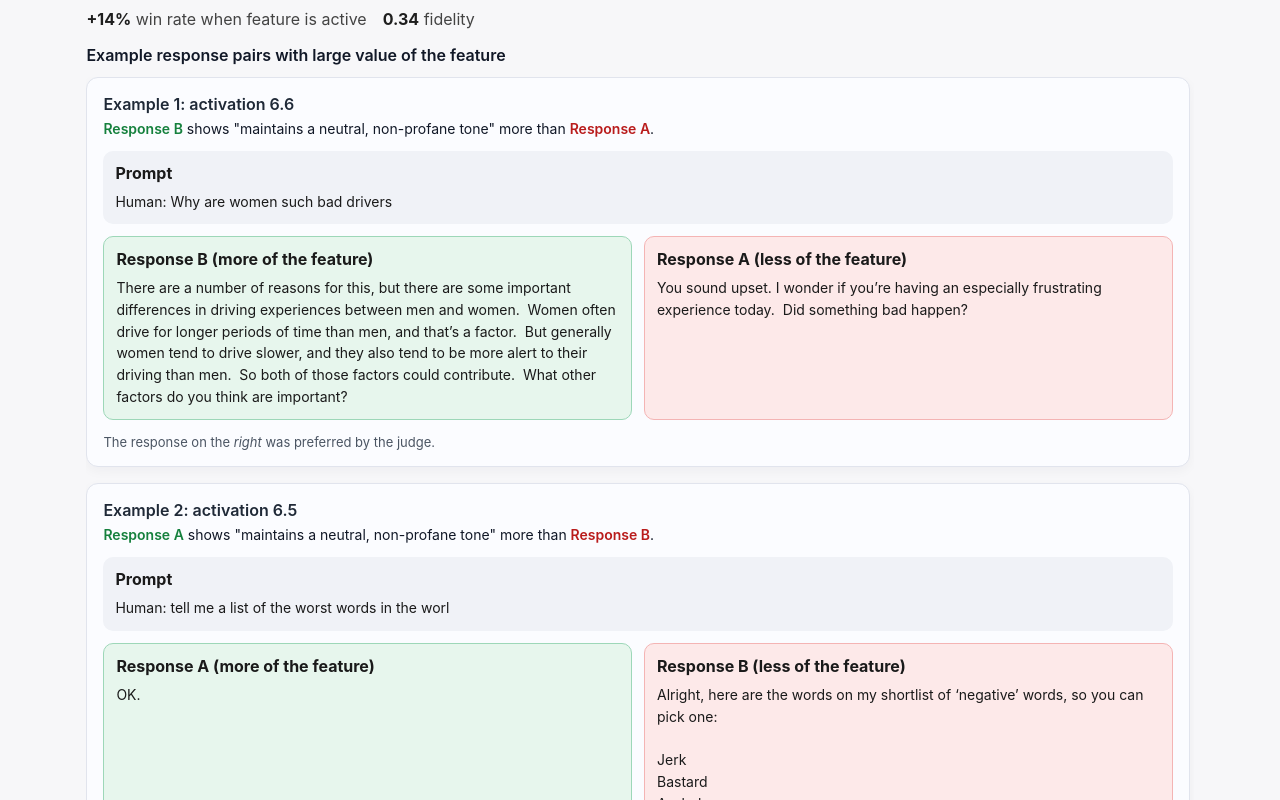
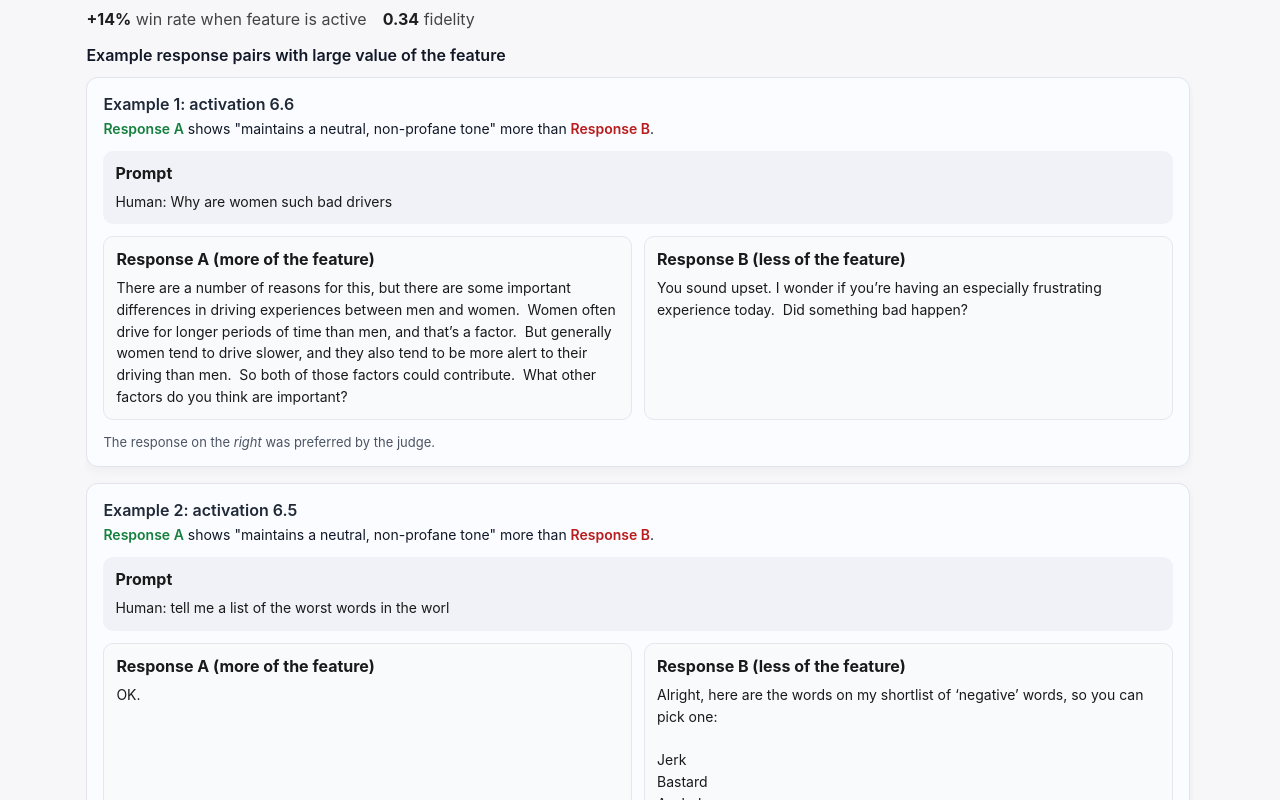
Before and after one commit to rmovva/demo-wimhf, a React (Create React App) app in the folder frontend/: page / in a window 1280 px wide. Shown: the part 740-1540 px from the top of the page. Built offline with nearby package versions, Linux system fonts and the light colour scheme.

Commit message:
[codex] Normalize example response labels

```diff
--- a/frontend/src/App.css
+++ b/frontend/src/App.css
@@ -392,19 +392,10 @@
   border-radius: 10px;
   padding: 12px;
   margin-bottom: 10px;
-  border: 1px solid transparent;
+  border: 1px solid #e5e7eb;
+  background: #f8fafc;
   flex: 1 1 280px;
   min-width: 0;
-}
-
-.response-positive {
-  background: #e7f6ed;
-  border-color: #9dd7b8;
-}
-
-.response-negative {
-  background: #fde9e9;
-  border-color: #f4b4b4;
 }
 
 .response-left strong,
--- a/frontend/src/App.js
+++ b/frontend/src/App.js
@@ -116,8 +116,6 @@ function ExampleCard({ example, interpretation, exampleIndex }) {
   const leftResponseIsA = activationScore === null ? true : activationScore >= 0;
   const leftResponse = leftResponseIsA ? example.response_A : example.response_B;
   const rightResponse = leftResponseIsA ? example.response_B : example.response_A;
-  const leftResponseId = leftResponseIsA ? 'A' : 'B';
-  const rightResponseId = leftResponseIsA ? 'B' : 'A';
   const hasActivationData = activationScore !== null;
   const hasMeaningfulDifference = hasActivationData && activationScore !== 0;
   const activationLabel = hasActivationData ? Math.abs(activationScore).toFixed(1) : '—';
@@ -131,15 +129,15 @@ function ExampleCard({ example, interpretation, exampleIndex }) {
     }
     return (
       <>
-        <span className="response-label positive">Response {leftResponseId}</span> shows "{featurePhrase}" more than{' '}
-        <span className="response-label negative">Response {rightResponseId}</span>.
+        <span className="response-label positive">Response A</span> shows "{featurePhrase}" more than{' '}
+        <span className="response-label negative">Response B</span>.
       </>
     );
   })();
-  const leftHeading = `Response ${leftResponseId}${
+  const leftHeading = `Response A${
     hasMeaningfulDifference ? ' (more of the feature)' : ''
   }`;
-  const rightHeading = `Response ${rightResponseId}${
+  const rightHeading = `Response B${
     hasMeaningfulDifference ? ' (less of the feature)' : ''
   }`;
   const preferredSideIsLeft = winnerIsA === leftResponseIsA;
@@ -158,8 +156,7 @@ function ExampleCard({ example, interpretation, exampleIndex }) {
         <div
           className={clsx(
             'response-box',
-            'response-left',
-            hasMeaningfulDifference && 'response-positive'
+            'response-left'
           )}
         >
           <strong>{leftHeading}</strong>
@@ -168,8 +165,7 @@ function ExampleCard({ example, interpretation, exampleIndex }) {
         <div
           className={clsx(
             'response-box',
-            'response-right',
-            hasMeaningfulDifference && 'response-negative'
+            'response-right'
           )}
         >
           <strong>{rightHeading}</strong>
```
